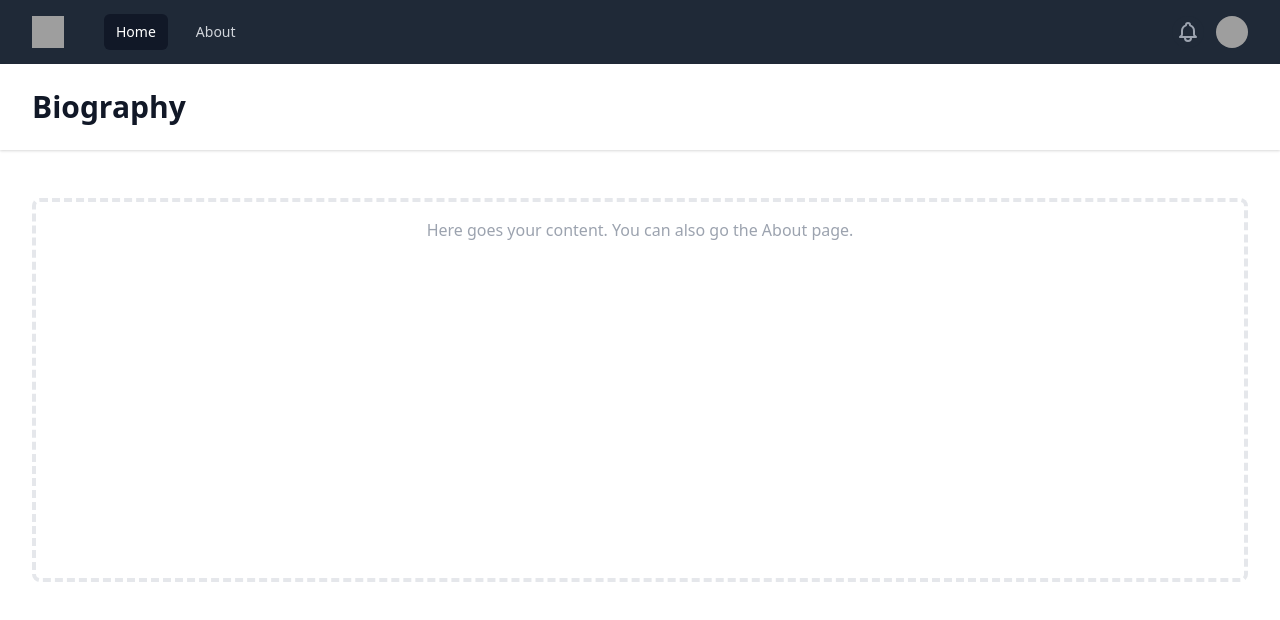
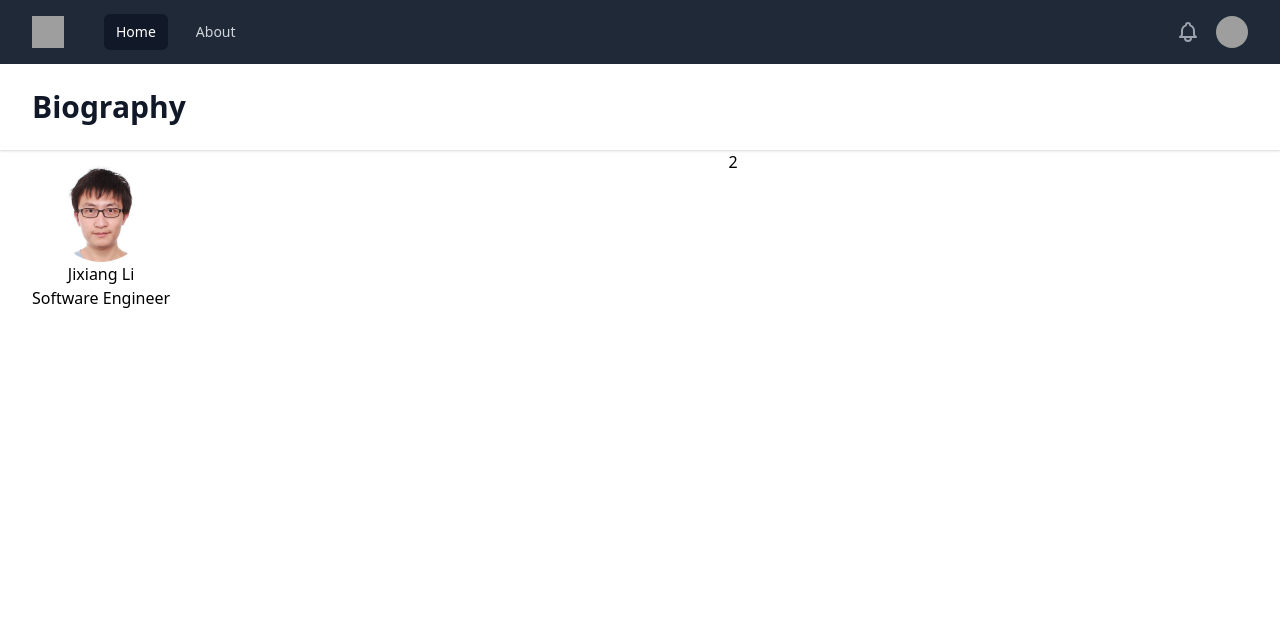
Before and after one commit to ljx213101212/ljx213101212.github.io, a React (Vite) app in the folder hello-jixiang/: page / in a window 1280 px wide. Shown: the top 620 px of the page. Built offline with nearby package versions, Linux system fonts and the light colour scheme; grey boxes are pictures that could not be loaded.

Commit message:
feat: add profile avatar

```diff
--- a/hello-jixiang/package.json
+++ b/hello-jixiang/package.json
@@ -23,6 +23,7 @@
     "autoprefixer": "^10.2.5",
     "cross-env": "^7.0.3",
     "gh-pages": "^3.1.0",
+    "path": "^0.12.7",
     "postcss": "^8.2.15",
     "tailwindcss": "^2.1.2",
     "typescript": "^4.2.4",
--- a/hello-jixiang/src/components/Nav.tsx
+++ b/hello-jixiang/src/components/Nav.tsx
@@ -176,10 +176,10 @@ const Nav = () => {
             </div>
             <div className="ml-3">
               <div className="text-base font-medium leading-none text-white">
-                Tom Cook
+                Jixiang Li
               </div>
               <div className="text-sm font-medium leading-none text-gray-400">
-                tom@example.com
+                lijixiang.nus@google.com (please replace google to gmail)
               </div>
             </div>
           </div>
--- a/hello-jixiang/src/index.js
+++ /dev/null
@@ -1,30 +0,0 @@
-"use strict";
-var __createBinding = (this && this.__createBinding) || (Object.create ? (function(o, m, k, k2) {
-    if (k2 === undefined) k2 = k;
-    Object.defineProperty(o, k2, { enumerable: true, get: function() { return m[k]; } });
-}) : (function(o, m, k, k2) {
-    if (k2 === undefined) k2 = k;
-    o[k2] = m[k];
-}));
-var __setModuleDefault = (this && this.__setModuleDefault) || (Object.create ? (function(o, v) {
-    Object.defineProperty(o, "default", { enumerable: true, value: v });
-}) : function(o, v) {
-    o["default"] = v;
-});
-var __importStar = (this && this.__importStar) || function (mod) {
-    if (mod && mod.__esModule) return mod;
-    var result = {};
-    if (mod != null) for (var k in mod) if (k !== "default" && Object.prototype.hasOwnProperty.call(mod, k)) __createBinding(result, mod, k);
-    __setModuleDefault(result, mod);
-    return result;
-};
-var __importDefault = (this && this.__importDefault) || function (mod) {
-    return (mod && mod.__esModule) ? mod : { "default": mod };
-};
-exports.__esModule = true;
-var React = __importStar(require("react"));
-var ReactDOM = __importStar(require("react-dom"));
-require("./index.css");
-var App_1 = __importDefault(require("./App"));
-var rootElement = document.getElementById("root");
-ReactDOM.render(React.createElement(App_1["default"], null), rootElement);
--- a/hello-jixiang/src/views/Home.tsx
+++ b/hello-jixiang/src/views/Home.tsx
@@ -1,21 +1,40 @@
 import React from 'react';
 import Header from '../components/Header';
+
+import avatarUrl from "assets/me.jpeg";
+
 
 const Home = () => {
     return (
         <React.Fragment>
             <Header title="Biography" />
-      <main>
-        <div className="max-w-7xl mx-auto py-6 sm:px-6 lg:px-8">
-          {/* Replace with your content */}
-          <div className="px-4 py-6 sm:px-0">
-            <div className="border-4 border-dashed border-gray-200 rounded-lg h-96 p-4 text-center text-gray-400">
-              Here goes your content. You can also go the About page.
+            <div className="container items-center mx-auto px-4 leading-normal">
+                <div className="grid grid-rows-2 md:grid-rows-1 grid-flow-col gap-4">
+                <div className="flex">
+                    <div className="flex flex-col p-4 justify-items-center items-center">
+                        <img className="rounded-full w-40 md:w-24" src={avatarUrl} alt="Avatar"/>
+                        <div className="text-center">
+                            <h2>Jixiang Li</h2>
+                            <h3>Software Engineer</h3>
+                            <h3>
+                                <span ></span>
+                            </h3>
                         </div>
                     </div>
-          {/* /End replace */}
                 </div>
-      </main>
+                <div>2</div>
+                </div>
+            </div>
+            {/* <div className="container items-center justify-between mx-auto px-4 leading-normal">
+                <div className="block text-center pt-16 md:pt-20 lg:pt-48 mb-24">
+                    <p className="font-rubik font-medium text-center text-primary-color uppercase">About Me</p>
+                    <h2 className="font-black text-primary-grey uppercase pt-8 pb-8 text-3xl"></h2>
+                    <div className="flex flex-wrap">
+                        <p className="w-full md:w-2/3 mr-auto ml-auto text-grey-darker text-base"></p>
+                    </div>
+                    <div className="avatar pt-24"><img src="/img/avatar.156dd5d9.png" alt="Drive a successful digital transformation" /></div>
+                </div>
+            </div> */}
         </React.Fragment>
     );
 };
--- a/hello-jixiang/tsconfig.json
+++ b/hello-jixiang/tsconfig.json
@@ -22,6 +22,6 @@
         "isolatedModules": true,
         "noEmit": true,
         "jsx": "react",
-        "target": "es5"
+        "target": "es5",
     }
 }
--- a/hello-jixiang/vite.config.js
+++ b/hello-jixiang/vite.config.js
@@ -1,7 +1,16 @@
 import { defineConfig } from 'vite'
 import reactRefresh from '@vitejs/plugin-react-refresh'
+import { resolve } from 'path'
 
 // https://vitejs.dev/config/
 export default defineConfig({
-  plugins: [reactRefresh()]
+  plugins: [reactRefresh()],
+  resolve: {
+    alias: {
+      '@': resolve(__dirname, './src'),
+      "assets": resolve(__dirname, "src/assets"),
+      "views": resolve(__dirname, "src/views"),
+      "components": resolve(__dirname, "src/components"),
+    }
+  }
 })
```
Also changed, not shown: hello-jixiang/src/assets/me.jpeg (added), 1 other file (tests, documents, lock files or other folders). Lines whose indentation alone changed are shown as unchanged.
